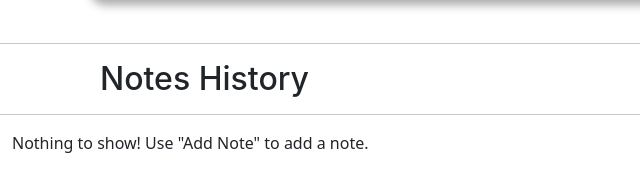
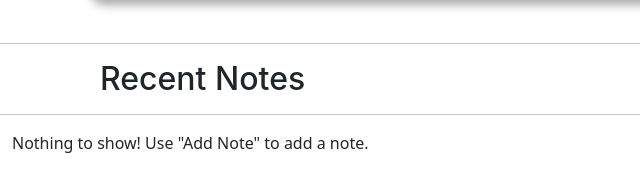
Before and after one commit to MdAli101/KeyNote, a plain HTML site: page index.html in a window 1280 px wide. Shown: the part 389-580 px from the top of the page, 0-640 px from the left. Drawn offline with nearby package versions, Linux system fonts and the light colour scheme; files whose address does not match are found by name.

Commit message:
Initial Commit

```diff
--- a/index.html
+++ b/index.html
@@ -65,7 +65,7 @@
             <div class="yourNotes"
                 style="margin-top: 45px; font-family: -apple-system, BlinkMacSystemFont, 'Segoe UI', Roboto, Oxygen, Ubuntu, Cantarell, 'Open Sans', 'Helvetica Neue', sans-serif">
                 <hr>
-                <h2 style="margin-left: 100px">Notes History</h2>
+                <h2 style="margin-left: 100px">Recent Notes</h2>
                 <hr>
             </div>
 
```
Also changed, not shown: scripts/app.js (renamed from js/app.js).
